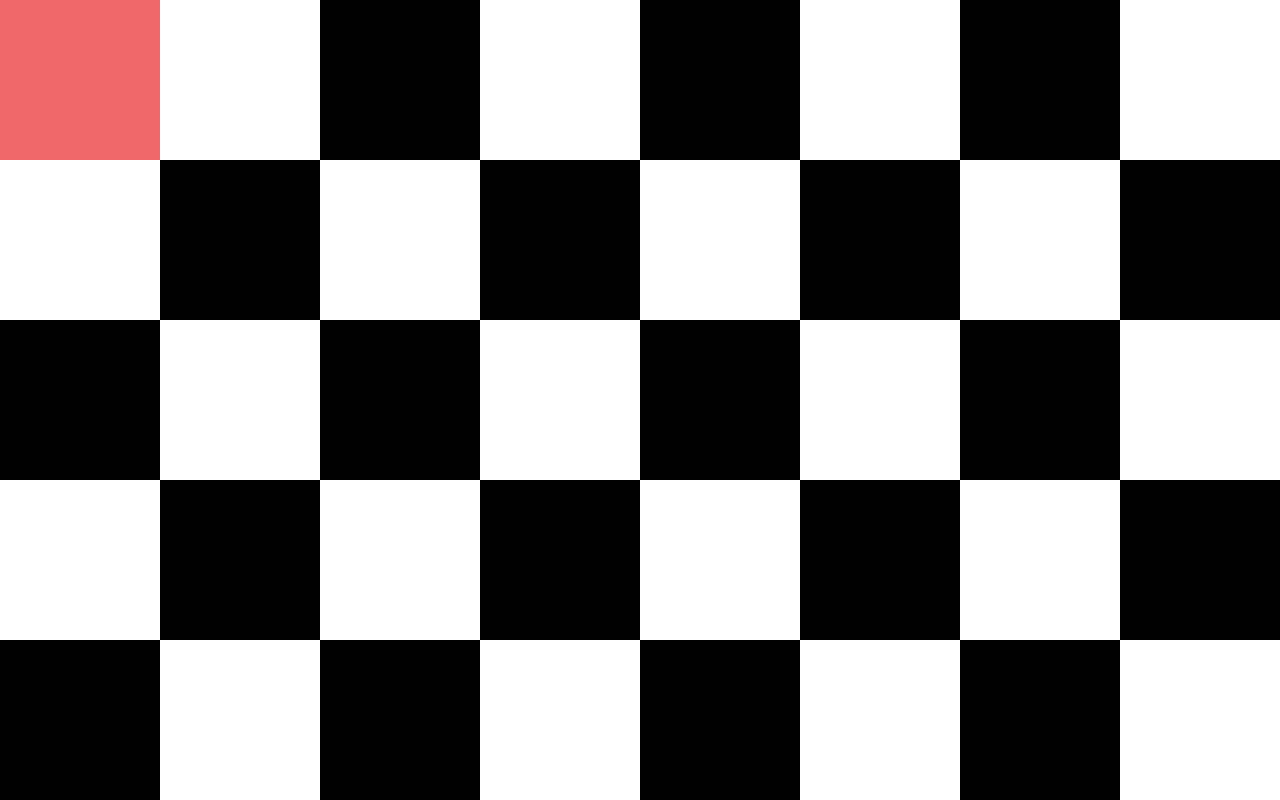
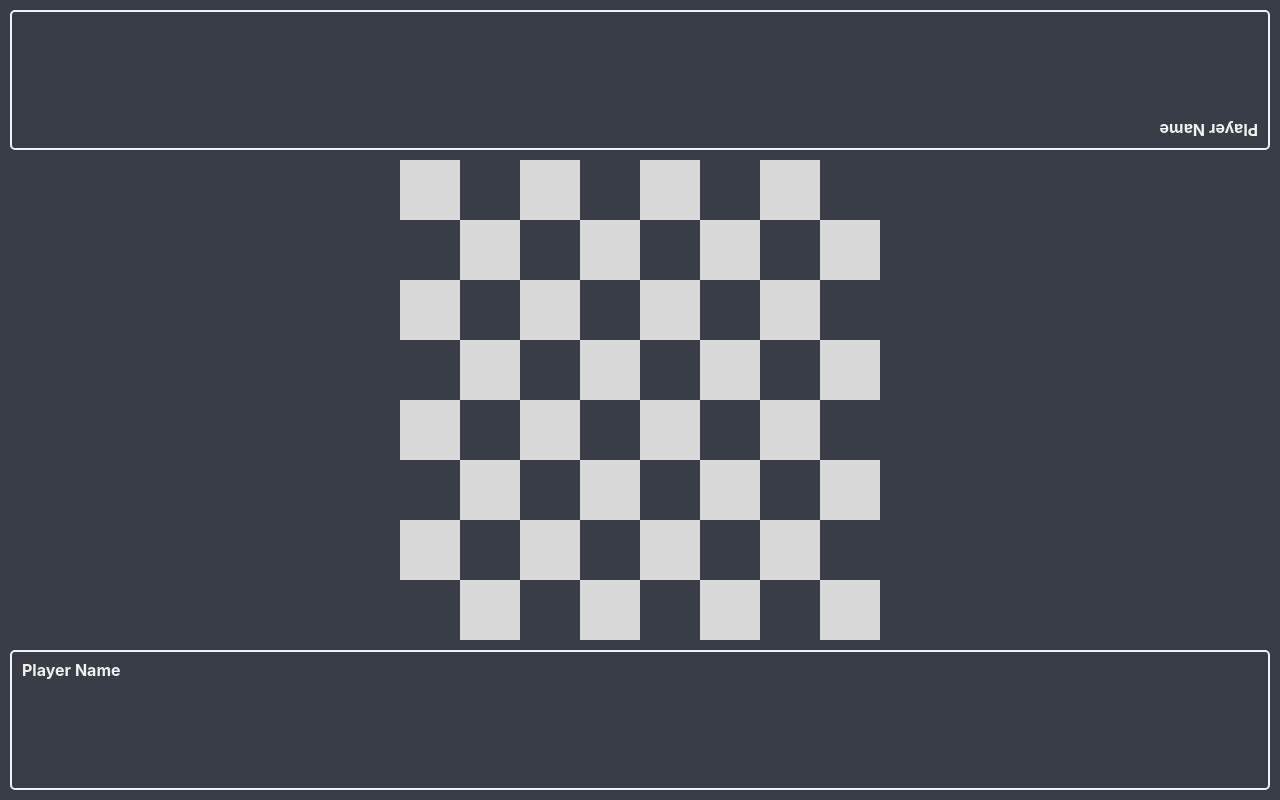
Before and after one commit to torkil-ksat/chess-app, a React (Vite) app: page / in a window 1280 px wide. Shown: the top 800 px of the page. Built offline with nearby package versions, Linux system fonts and the light colour scheme.

Commit message:
update style still no function

```diff
--- a/src/App.jsx
+++ b/src/App.jsx
@@ -1,14 +1,15 @@
-import { useState } from 'react'
-import Board from './components/Board'
+import { useState } from "react";
+import Board from "./components/Board";
+import Player from "./components/Player";
 
 function App() {
-  const [count, setCount] = useState(0)
-
   return (
-    <div id='main'>
-      <Board/>
+    <div id="main">
+      <Player player={"player1"} />
+      <Board />
+      <Player player={"player2"} />
     </div>
-  )
+  );
 }
 
-export default App
+export default App;
--- a/src/components/Board.jsx
+++ b/src/components/Board.jsx
@@ -3,6 +3,16 @@ import React from "react";
 function Board() {
   return (
     <div id="board">
+      <div className="board-container">
+        <div className="tile white"></div>
+        <div className="tile black"></div>
+        <div className="tile white"></div>
+        <div className="tile black"></div>
+        <div className="tile white"></div>
+        <div className="tile black"></div>
+        <div className="tile white"></div>
+        <div className="tile black"></div>
+
         <div className="tile black"></div>
         <div className="tile white"></div>
         <div className="tile black"></div>
@@ -65,15 +75,7 @@ function Board() {
         <div className="tile white"></div>
         <div className="tile black"></div>
         <div className="tile white"></div>
-
-      <div className="tile white"></div>
-      <div className="tile black"></div>
-      <div className="tile white"></div>
-      <div className="tile black"></div>
-      <div className="tile white"></div>
-      <div className="tile black"></div>
-      <div className="tile white"></div>
-      <div className="tile black"></div>
+      </div>
     </div>
   );
 }
--- /dev/null
+++ b/src/components/Player.jsx
@@ -0,0 +1,13 @@
+import React from "react";
+
+function Player({ player: player }) {
+  return (
+    <div className={"player-card " + player}>
+      <div className="player-info">
+        <p className="player-name">Player Name</p>
+      </div>
+    </div>
+  );
+}
+
+export default Player;
--- a/src/styles/app.scss
+++ b/src/styles/app.scss
@@ -1,11 +1,13 @@
+:root {
+  background-color: #383d47;
+}
 #main {
   height: 100vh;
   width: 100vw;
-    background-color: #383d47;
   display: grid;
   grid-template-rows: 1fr auto 1fr;
   grid-template-areas:
-        "."
+    "player1"
     "board"
-        ".";
+    "player2";
 }
--- a/src/styles/board.scss
+++ b/src/styles/board.scss
@@ -1,7 +1,11 @@
 #board {
   grid-area: board;
   width: 100%;
-  height: 100vw;
+  .board-container {
+    margin: 0 auto;
+    max-width: 100%;
+    max-height: 60vh;
+    aspect-ratio: 1;
     display: grid;
     grid-template-columns: repeat(8, 1fr);
     grid-template-rows: repeat(8, 1fr);
@@ -10,19 +14,20 @@
       width: 100%;
       cursor: pointer;
       &.white {
-      background: white;
+        background: $chess-white;
       }
       &.black {
-      background: black;
+        background: $chess-black;
       }
       &:hover,
       &:active {
         &.white {
-        background: rgb(239, 103, 103);
+          background: $special-color;
         }
         &.black {
-        background: rgb(239, 103, 103);
+          background: $special-color;
         }
       }
     }
   }
+}
--- a/src/styles/index.scss
+++ b/src/styles/index.scss
@@ -1,3 +1,4 @@
-@import 'variables';
-@import 'app';
-@import 'board';
+@import "variables";
+@import "app";
+@import "board";
+@import "player";
--- /dev/null
+++ b/src/styles/player.scss
@@ -0,0 +1,18 @@
+.player-card {
+  border: 2px solid $text-color;
+  border-radius: 5px;
+  margin: 10px;
+  padding: 10px;
+  .player-info {
+    .player-name {
+      font-weight: bold;
+    }
+  }
+  &.player1 {
+    grid-area: player1;
+    transform: rotateZ(180deg);
+  }
+  &.player2 {
+    grid-area: player2;
+  }
+}
--- a/src/styles/variables.scss
+++ b/src/styles/variables.scss
@@ -1,4 +1,10 @@
-$text-color: black;
+$text-color: rgb(241, 241, 241);
+$background-color: #383d47;
+
+$chess-white: rgb(216, 216, 216);
+$chess-black: $background-color;
+
+$special-color: #ef6767;
 
 $font-size-mega: 5rem;
 $font-size-largest: 4rem;
```
Lines whose indentation alone changed are shown as unchanged.
